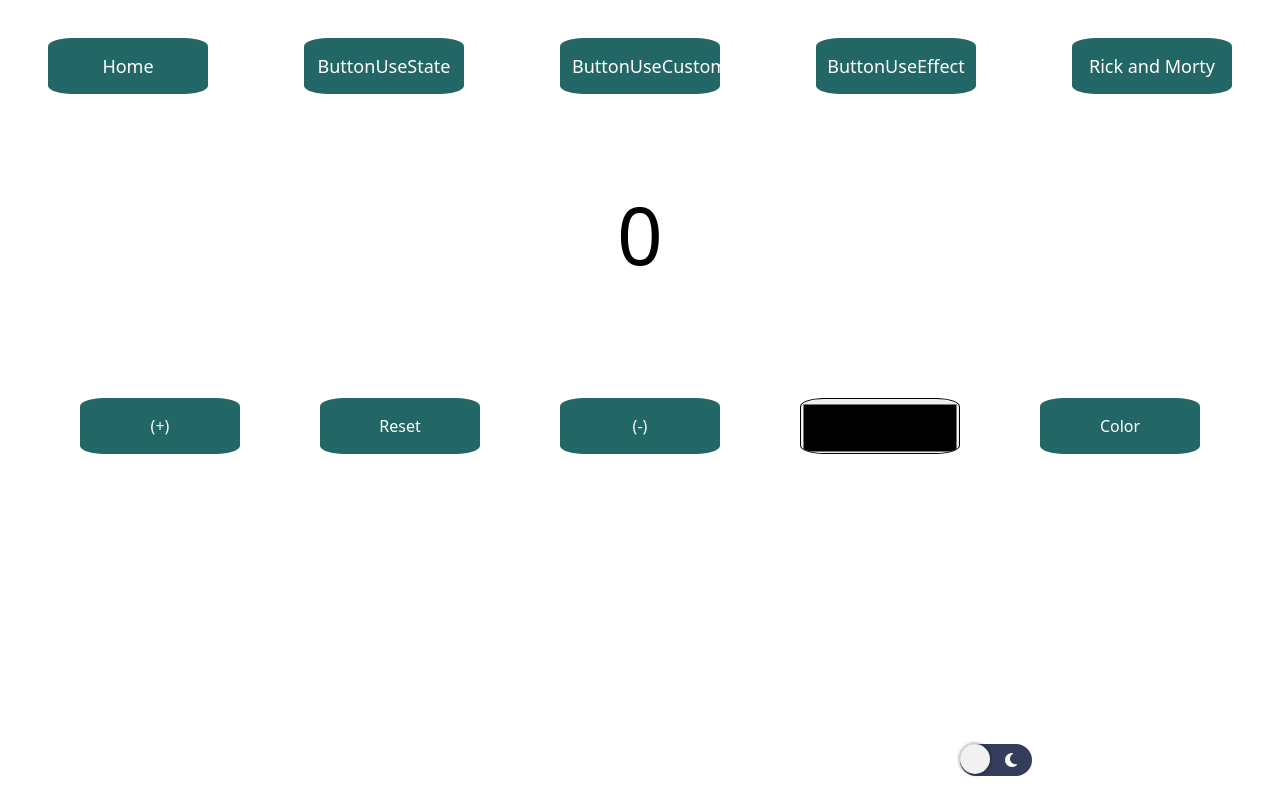
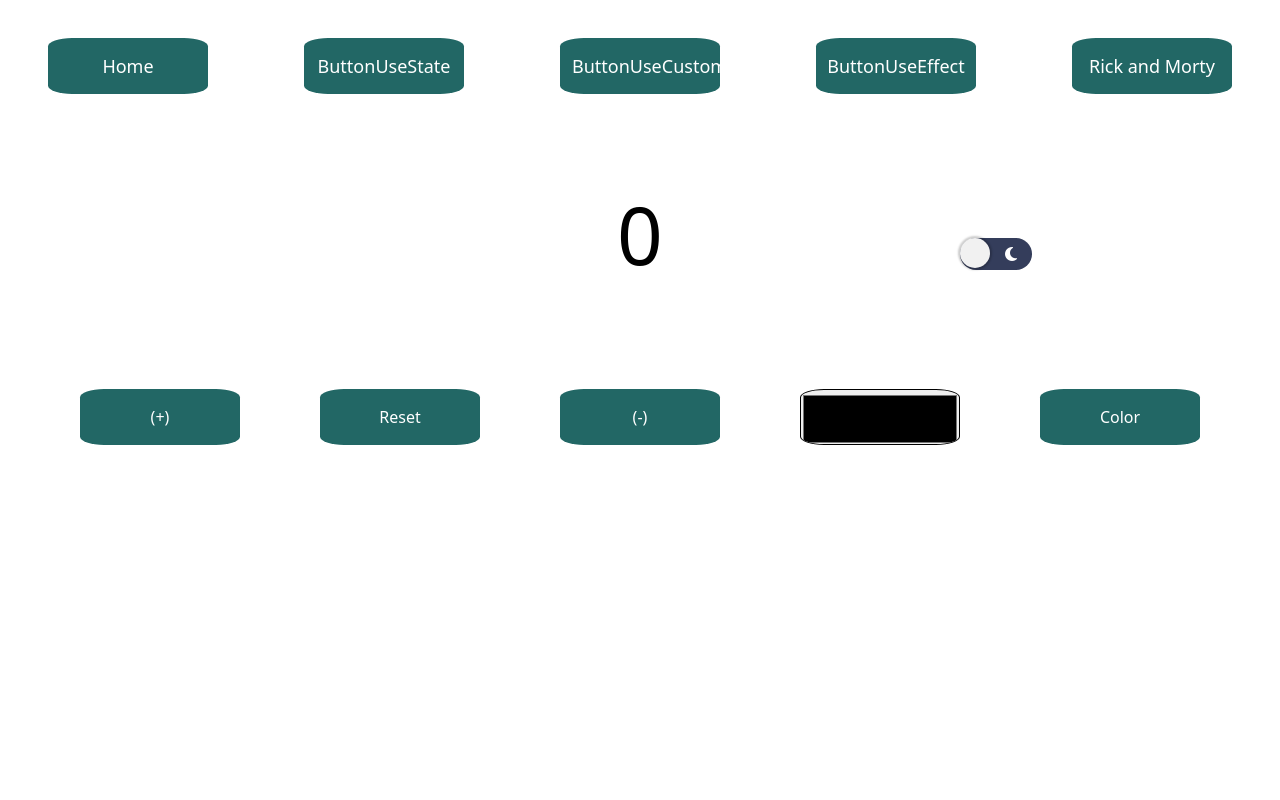
Before and after one commit to JhonJairoChala/React, a React (Create React App) app in the folder proyecto/: page / in a window 1280 px wide. Built offline with nearby package versions, Linux system fonts and the light colour scheme.

Commit message:
Boton nocturno finalizado

```diff
--- a/proyecto/src/components/UI/ButtonDark/ButtonDark.jsx
+++ b/proyecto/src/components/UI/ButtonDark/ButtonDark.jsx
@@ -1,6 +1,6 @@
 import React from 'react'
 
-export const ButtonDark = (event) => {
+export const ButtonDark = ({event}) => {
   return (
     <button onClick={event} className="nocturno" id="nocturno" >
         <span><i class="fa-solid fa-sun"></i></span>
--- a/proyecto/src/components/layouts/Body/Body.jsx
+++ b/proyecto/src/components/layouts/Body/Body.jsx
@@ -26,13 +26,16 @@ export const Body = () => {
   }
   const darkMode = () => {
     const btnNocturno = document.querySelector("#nocturno");
-    document.body.classList.toggle("dark");
+    document.getElementById("App").classList.toggle("dark");
+    // document.bodyApp.classList.toggle("dark");
     btnNocturno.classList.toggle("active");
   }
   return (
     <div>
         <h2 id="numberBody" className='numberBody'>{counter}</h2>
-        <br /><br /><br /><br />
+        <ButtonDark
+        event={darkMode}/>
+        <br /><br /><br /><br /><br /><br />
         <section className='buttons'>
             <ButtonList
             style="btnSum"
@@ -56,10 +59,6 @@ export const Body = () => {
             textButton="Color"
             />
         </section>
-        <div>
-          <ButtonDark
-          event={darkMode}/>
-        </div>
     </div>
   )
 }
--- a/proyecto/src/index.css
+++ b/proyecto/src/index.css
@@ -23,7 +23,6 @@
   justify-content: space-evenly;
   height: 10rem;
   margin-top: -2%;
-  padding-bottom: 27%;
 }
 
 .buttons button{
@@ -56,7 +55,7 @@
   padding-top:3%;
 }
 
-body.dark {
+div.dark {
   background: #000;
 }
 
@@ -71,6 +70,7 @@ body.dark {
   display: flex;
   outline: none;
   margin-left: 75%;
+  margin-top: -7%;
 }
 
 .nocturno::after {
```
